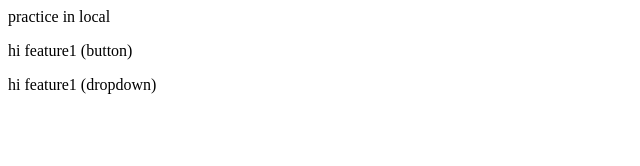
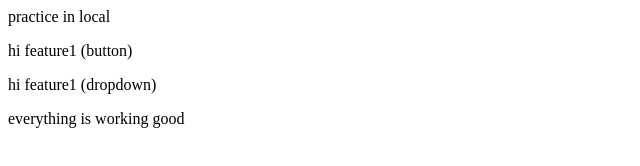
Before and after one commit to dikshantsk01/LocalRepo, a plain HTML site: page index.html in a window 1280 px wide. Shown: the whole page, without its empty margins (0-640 px from the left). Drawn offline with Linux system fonts and the light colour scheme.

Commit message:
Everything is working fine

```diff
--- a/index.html
+++ b/index.html
@@ -1,3 +1,4 @@
 <p> practice in local </p>
 <p> hi feature1 (button) </p>
 <p> hi feature1 (dropdown) </p>
+<p> everything is working good</p>
```
